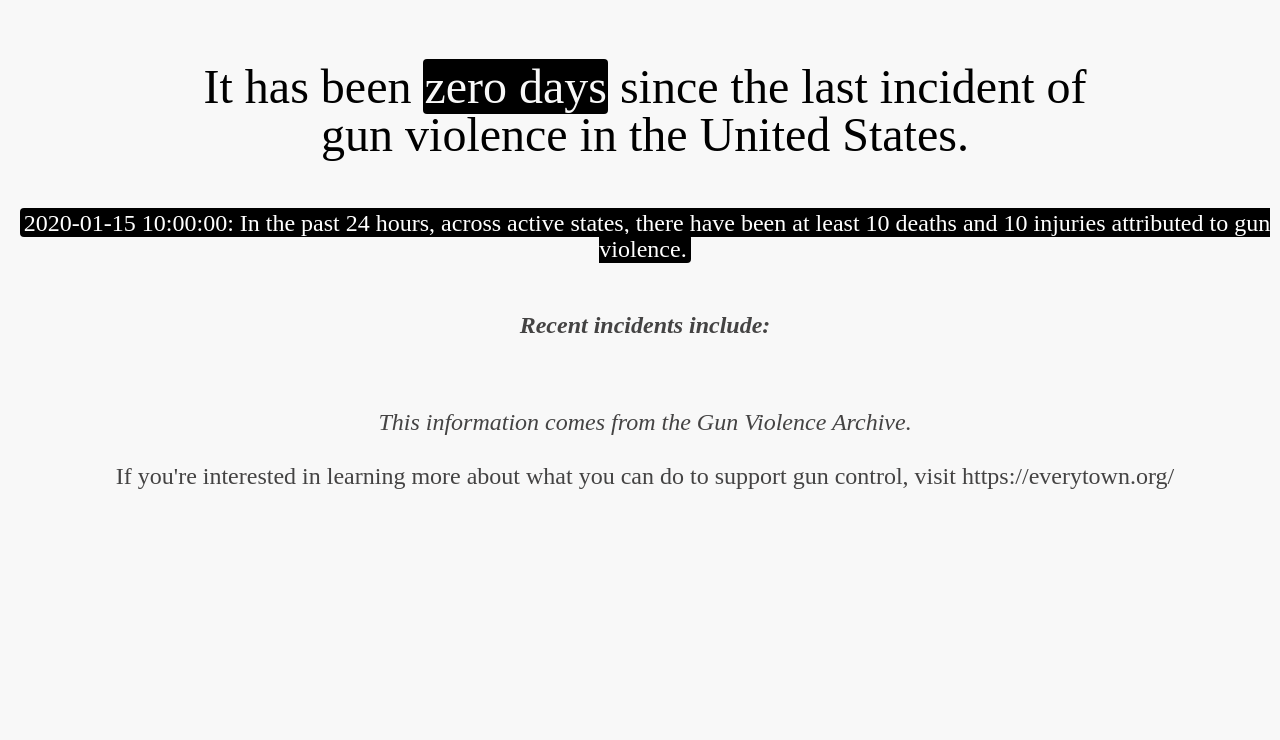
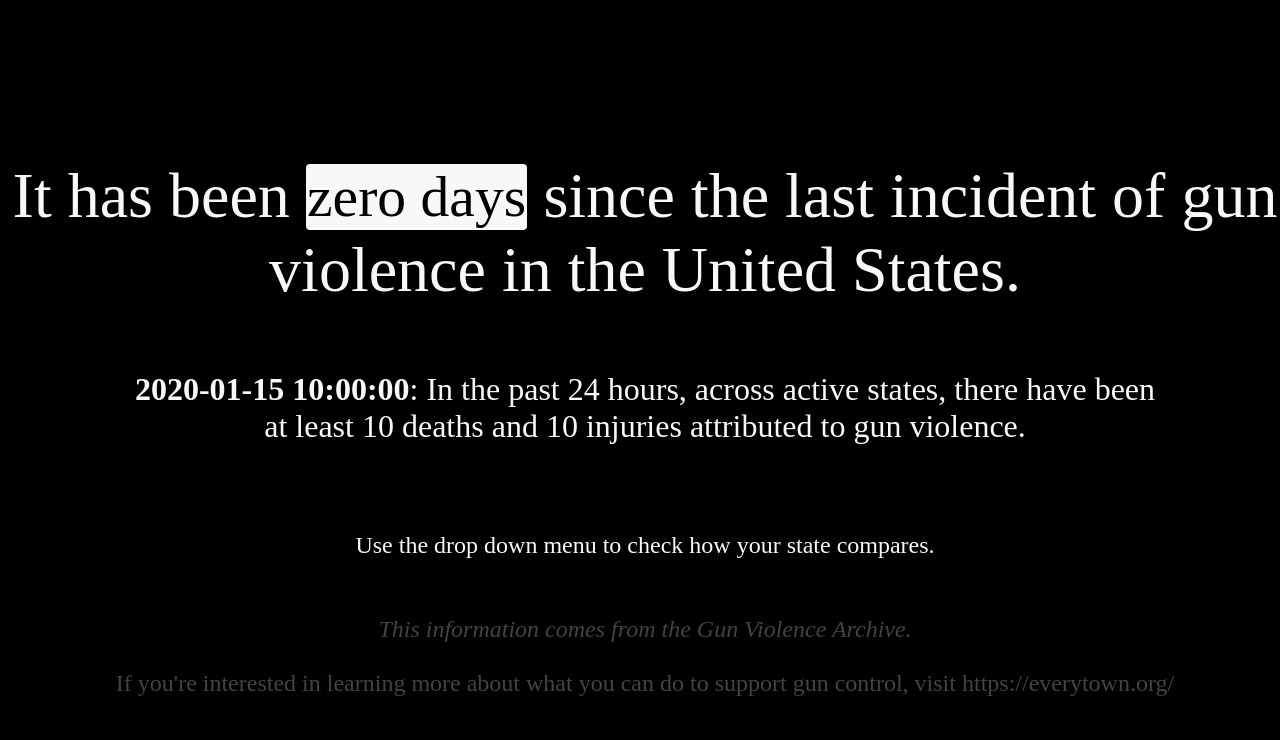
Before and after one commit to Allyson-English/GunViolenceStats, a Flask app: template templates/index.html in a window 1280 px wide. Shown: the top 740 px of the page. Run offline with Flask 2, Linux system fonts and the light colour scheme; the template is opened without the code that fills it: most values are stand-ins (such as "Sample title", 1, 10 or a date in 2020).

Commit message:
change layout

```diff
--- a/static/main.css
+++ b/static/main.css
@@ -1,32 +1,44 @@
-* {
-    background-color: #F8F8F8;
-}
+html, body {
+    background-color: black;
+    max-width: 100%;
+    overflow-x: hidden;
+    justify-content: center;
+    margin: auto;
+    width: 1500px;
+  }
 
-h1 {
+counter {
     font-family: "Fjord One";
-    font-size: 48px;
+    font-size: 90%;
     font-style: normal;
     font-variant: normal;
     font-weight: 2;
     line-height:1.0em;
-    padding: 1px;
-    width: 75%;
-    margin: auto;
-    padding: 50px;
+    color:black;
+    background-color:#F8F8F8;
+    border-radius: 4px;
+    margin-bottom: 0%;
+    padding: 0.1%;
     }
 
-counter {
+.headline {
+    margin-top: 12%;
     font-family: "Fjord One";
-    font-size: 48px;
-    font-style: normal;
-    font-variant: normal;
+    font-size: 400%;
     font-weight: 2;
-    line-height:1.0em;
+    /* padding: 50px; */
     color: #F8F8F8;
-    background-color: black;
-    border-radius: 4px;
-    margin-bottom: 10px;
-    padding: .1%;
+    margin-bottom: 5%;
+    }
+
+.mystate {
+    font-family: "Fjord One";
+    font-size: 150%;
+    font-weight: 2;
+    color: #F8F8F8;
+    margin: 10%;
+    margin-top: 2%;
+    margin-bottom: 2%;
     }
 
 h2 {
@@ -39,20 +51,14 @@ h2 {
     padding: 4px;
     }
 
-todays_numbers {
+.todays_numbers {
     font-family: "Fjord One";
-    font-size: 24px;
-    font-style: normal;
-    font-variant: normal;
-    font-weight: 200;
-    line-height: 26.4px;
-    color: white;
-    background-color: black;
-    border-radius: 4px;
-    padding: 1.5px;
-    padding-right: 4px;
-    padding-left: 4px;
-    margin-bottom: 0px;
+    font-size: 200%;
+    font-weight: 2;
+    color: #F8F8F8;
+    margin: 10%;
+    margin-top: 2%;
+    margin-bottom: 2%;
     }
 
 h4 {
--- a/templates/index.html
+++ b/templates/index.html
@@ -8,17 +8,24 @@
 
 <body>
     <div class="pagewidth">
-        <h1>It has been <counter>zero days</counter> since the last incident of gun violence in the United
+        <div class="headline">
+            It has been <counter>zero days</counter> since the last incident of gun violence in the United
             States.
-        </h1>
 
-        <todays_numbers>{{ today }}: In the past 24 hours, across {{ states }} states, there have been at least {{ deaths }} deaths
+        </div>
+
+        <div class="todays_numbers"><b>{{ today }}</b>: In the past 24 hours, across {{ states }} states,
+            there have been at
+            least
+            {{ deaths }} deaths
             and
             {{ injuries }} injuries attributed to
-            gun violence.</todays_numbers>
+            gun violence.</div>
         <br /><br />
 
-        <h4><i><b>Recent incidents include:</b></i></h4>
+        <div class="mystate">
+            Use the drop down menu to check how your state compares.
+        </div>
 
         <center>
             <div class="flex-container">
```
